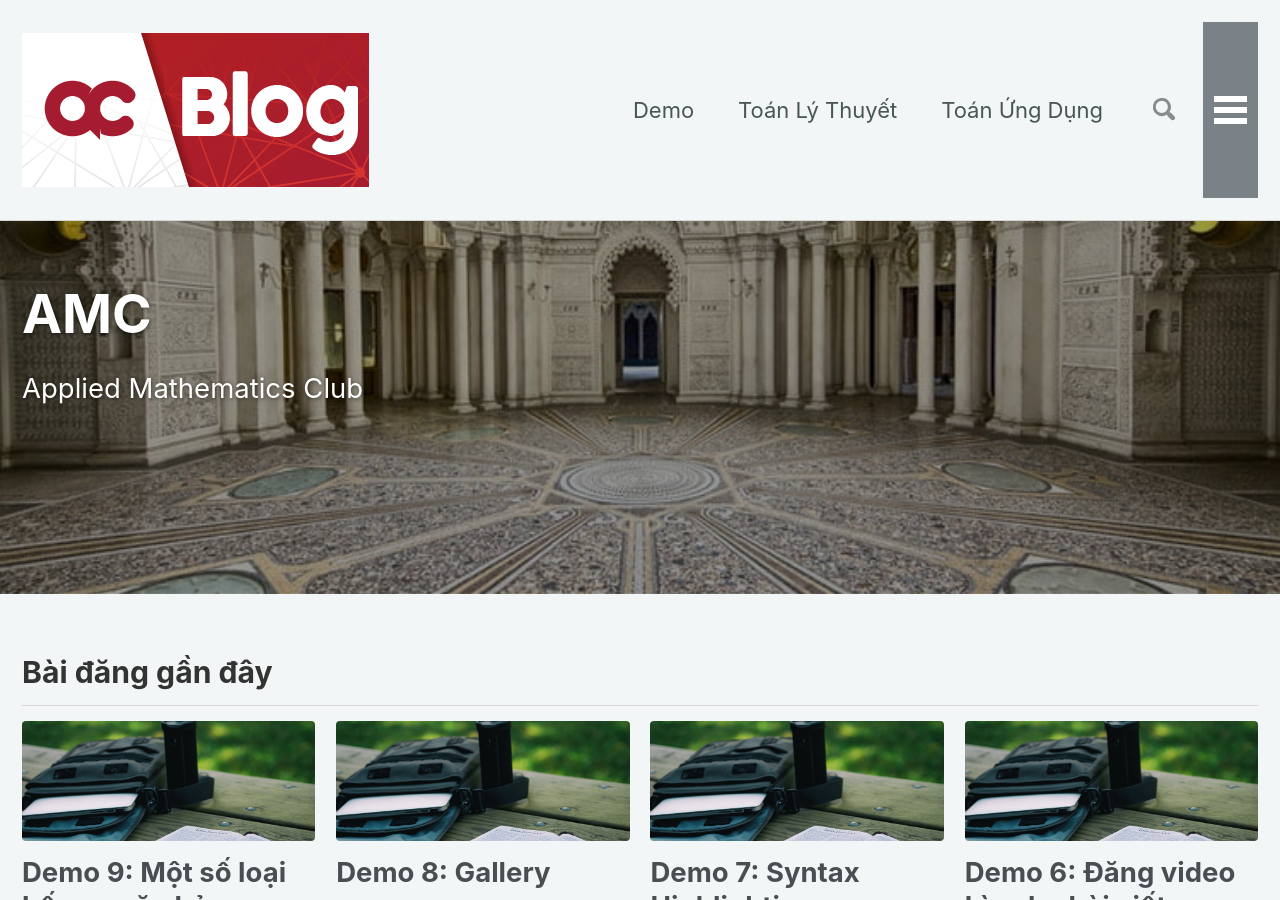
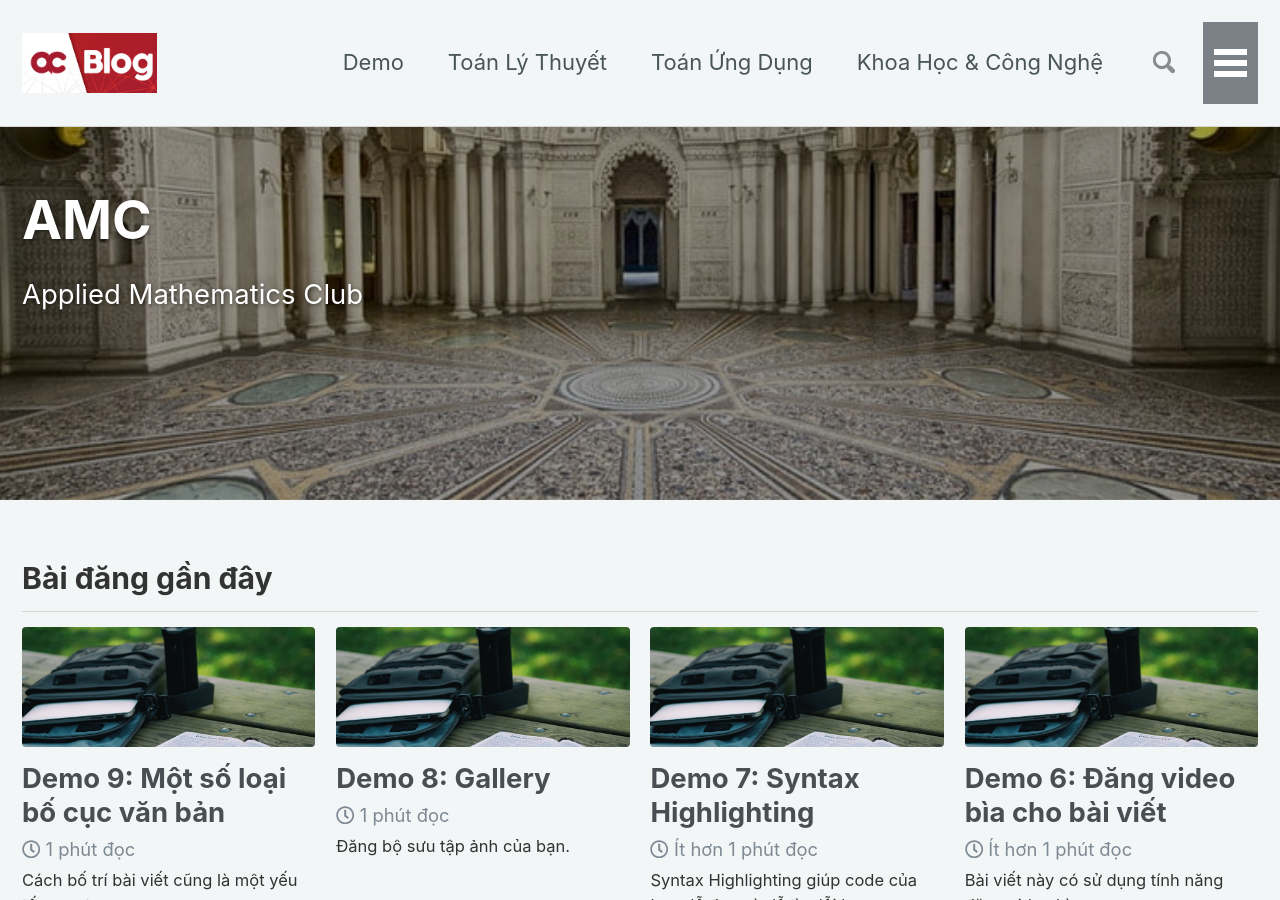
Before and after one commit to testvon/amcblog.github.io, a Jekyll site: the page built from index.html, in a window 1280 px wide and 900 px high. Built offline with Jekyll 4.4.1, drawn with Linux system fonts in a browser that asks for light colours; nearby versions of some CDN libraries; the list of posts is cut into pages by our own code.

Commit message:
Update masthead.html

```diff
--- a/_includes/masthead.html
+++ b/_includes/masthead.html
@@ -2,7 +2,7 @@
   <div class="masthead__inner-wrap">
     <div class="masthead__menu">
       <nav id="site-nav" class="greedy-nav">
-       <a class="site-title" href="{{ '/' | absolute_url }}"><img src="/assets/img/blogBanner.png"/></a>
+       <a class="site-title" href="{{ '/' | absolute_url }}"><img  style="max-height: 60px;"src="/assets/img/blogBanner.png"/></a>
         <ul class="visible-links">
           {% for link in site.data.navigation.main %}
             {% if link.url contains 'http' %}
```
